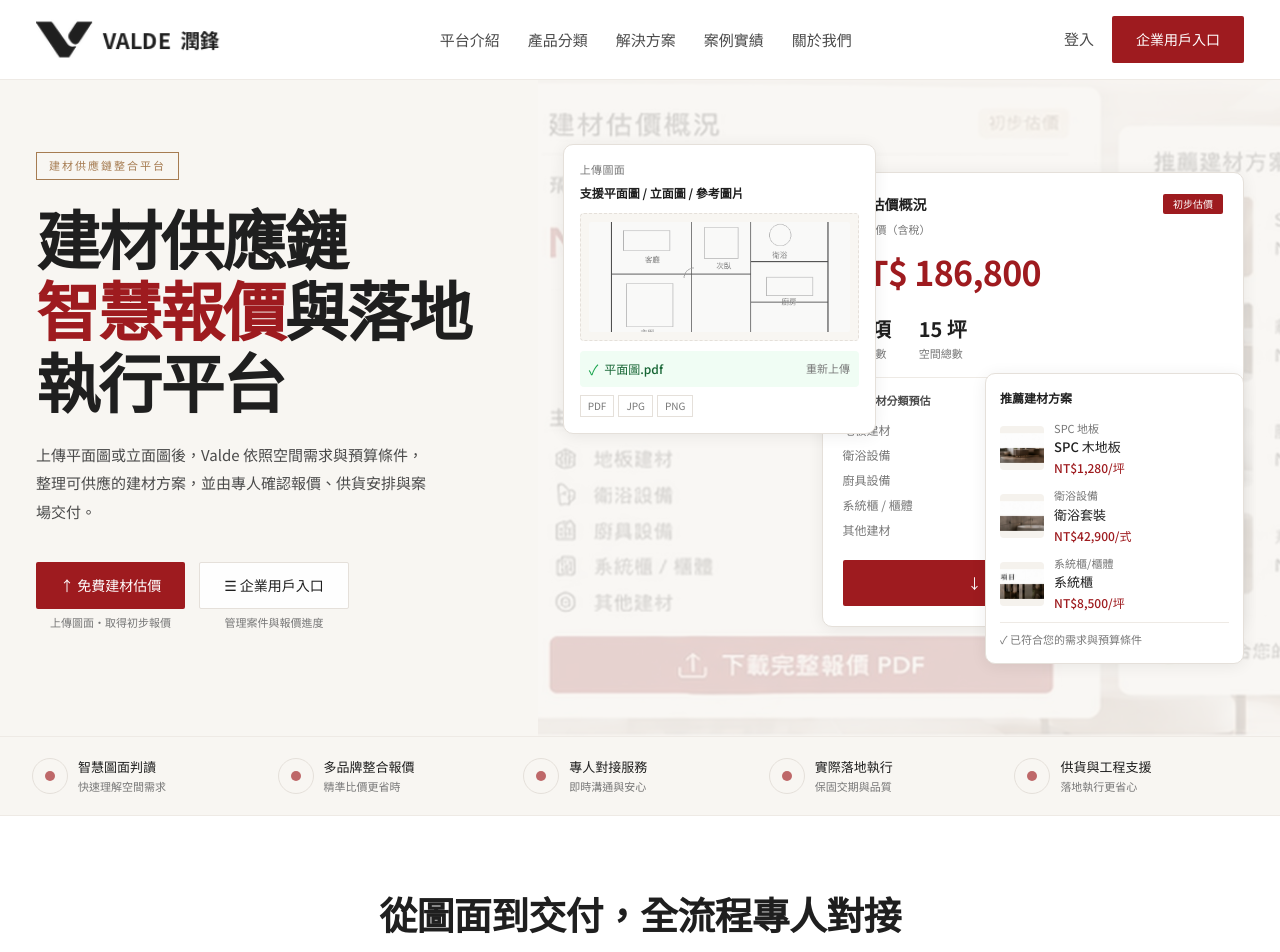
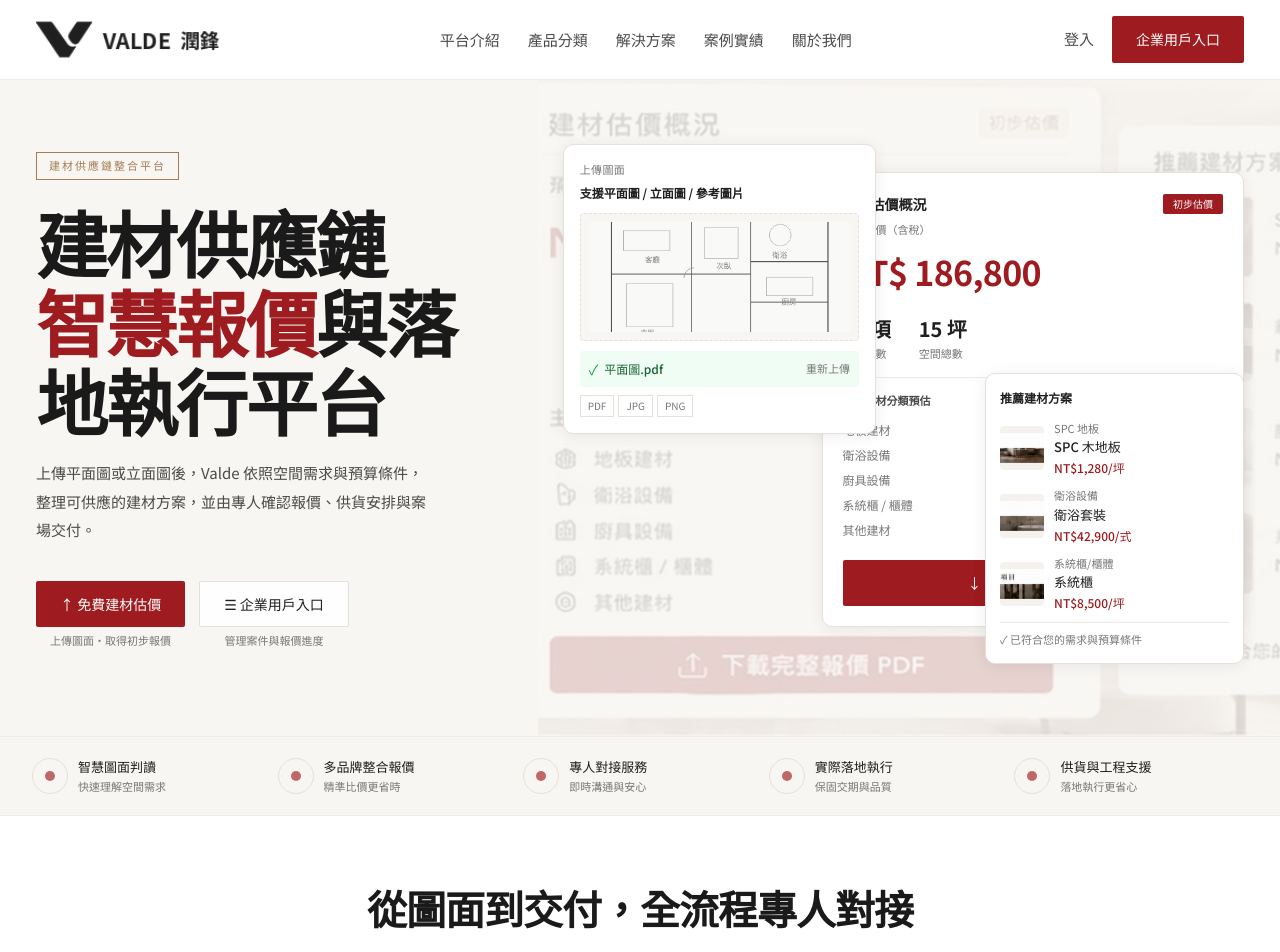
Before and after one commit to cocoallen1989/valde-website, a Next.js app: page / in a window 1280 px wide. Shown: the top 952 px of the page. Built offline with nearby package versions, Linux system fonts and the light colour scheme.

Commit message:
v21b - 72px/900 hero, 40px/700 sections

```diff
--- a/app/globals.css
+++ b/app/globals.css
@@ -1,51 +1,48 @@
 @import "tailwindcss";
-
-:root {
-  --valde-red: #9E1B1F;
-  --sans: "Noto Sans TC", "PingFang TC", "Microsoft JhengHei", sans-serif;
-}
 
 * { box-sizing: border-box; margin: 0; padding: 0; }
 
 body {
-  font-family: var(--sans);
+  font-family: "Noto Sans TC", "PingFang TC", "Microsoft JhengHei", "蘋方-繁", sans-serif;
   background: #fff;
   color: #1F1F1F;
   font-size: 15px;
-  line-height: 1.7;
+  line-height: 1.75;
   font-weight: 400;
   -webkit-font-smoothing: antialiased;
+  -moz-osx-font-smoothing: grayscale;
 }
 
-/* ── Hero h1 ─────────────────────────────────────── */
+/* ── Hero 主標 ────────────────────────────── */
 .hero-title {
-  font-family: var(--sans);
-  font-size: 64px;
-  font-weight: 700;
-  line-height: 1.12;
+  font-family: "Noto Sans TC", "PingFang TC", "Microsoft JhengHei", sans-serif;
+  font-size: 72px;
+  font-weight: 900;
+  line-height: 1.1;
   letter-spacing: -0.03em;
-  color: #1F1F1F;
-  margin-bottom: 24px;
+  color: #1A1A1A;
+  margin-bottom: 20px;
 }
 @media (max-width: 1024px) { .hero-title { font-size: 52px; } }
-@media (max-width: 640px)  { .hero-title { font-size: 40px; line-height: 1.18; } }
+@media (max-width: 640px)  { .hero-title { font-size: 38px; line-height: 1.15; } }
 
-/* ── Section h2 ──────────────────────────────────── */
+/* ── Section 標題 ─────────────────────────── */
 .section-title {
-  font-family: var(--sans);
-  font-size: 38px;
+  font-family: "Noto Sans TC", "PingFang TC", "Microsoft JhengHei", sans-serif;
+  font-size: 40px;
   font-weight: 700;
-  letter-spacing: -0.02em;
-  color: #1F1F1F;
+  letter-spacing: -0.025em;
+  color: #1A1A1A;
   text-align: center;
+  line-height: 1.2;
 }
-@media (max-width: 640px) { .section-title { font-size: 28px; } }
+@media (max-width: 768px) { .section-title { font-size: 30px; } }
 
-/* ── Mobile nav ──────────────────────────────────── */
+/* ── Mobile menu ──────────────────────────── */
 .mobile-menu {
   display: none; position: fixed; top: 80px; left: 0; right: 0;
   background: #fff; border-bottom: 1px solid #EEEAE5;
-  padding: 16px 24px; flex-direction: column; gap: 0; z-index: 49;
+  padding: 16px 24px; flex-direction: column; z-index: 49;
   box-shadow: 0 4px 16px rgba(0,0,0,0.08);
 }
 .mobile-menu.open { display: flex; }
@@ -53,7 +50,7 @@ body {
 .mobile-menu a:last-child { border-bottom: none; }
 .mobile-menu .cta { margin-top: 12px; background: #9E1B1F; color: #fff; padding: 12px 20px; text-align: center; border-radius: 2px; }
 
-/* ── Responsive ──────────────────────────────────── */
+/* ── RWD ──────────────────────────────────── */
 @media (max-width: 1024px) {
   .nav-links    { display: none !important; }
   .nav-menu-btn { display: flex !important; }
@@ -68,5 +65,5 @@ body {
   .product-grid { grid-template-columns: repeat(2, 1fr) !important; }
   .partner-grid { grid-template-columns: repeat(2, 1fr) !important; }
   .footer-grid  { grid-template-columns: 1fr !important; }
-  .hero-ctas    { flex-direction: column !important; align-items: flex-start !important; }
+  .hero-ctas    { flex-direction: column !important; }
 }
--- a/app/layout.tsx
+++ b/app/layout.tsx
@@ -13,7 +13,7 @@ export default function RootLayout({ children }: { children: React.ReactNode })
         <link rel="preconnect" href="https://fonts.googleapis.com" />
         <link rel="preconnect" href="https://fonts.gstatic.com" crossOrigin="anonymous" />
         <link
-          href="https://fonts.googleapis.com/css2?family=Noto+Sans+TC:wght@300;400;500;700;900&display=swap"
+          href="https://fonts.googleapis.com/css2?family=Noto+Sans+TC:wght@400;500;700;900&display=swap"
           rel="stylesheet"
         />
       </head>
```
